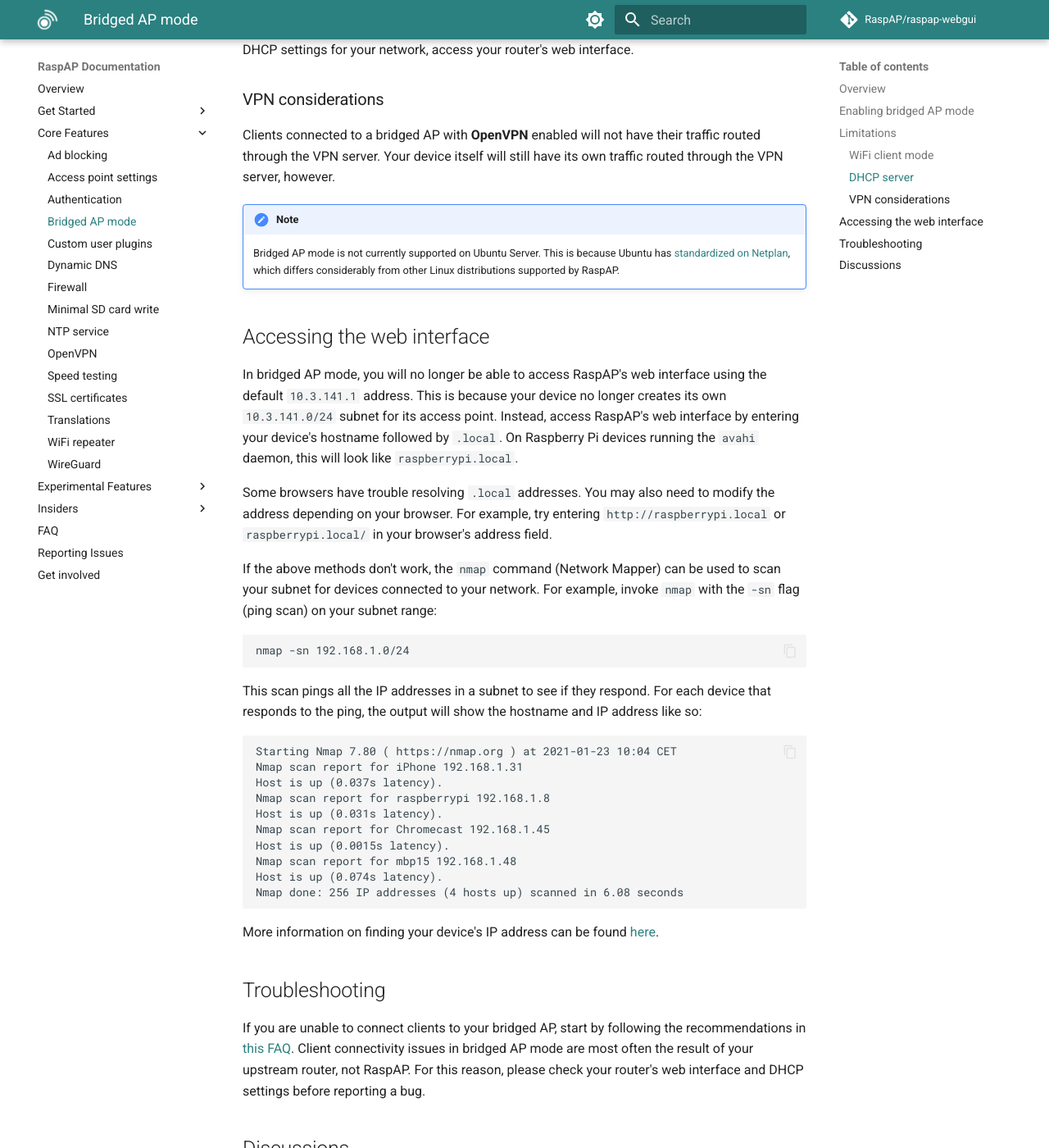
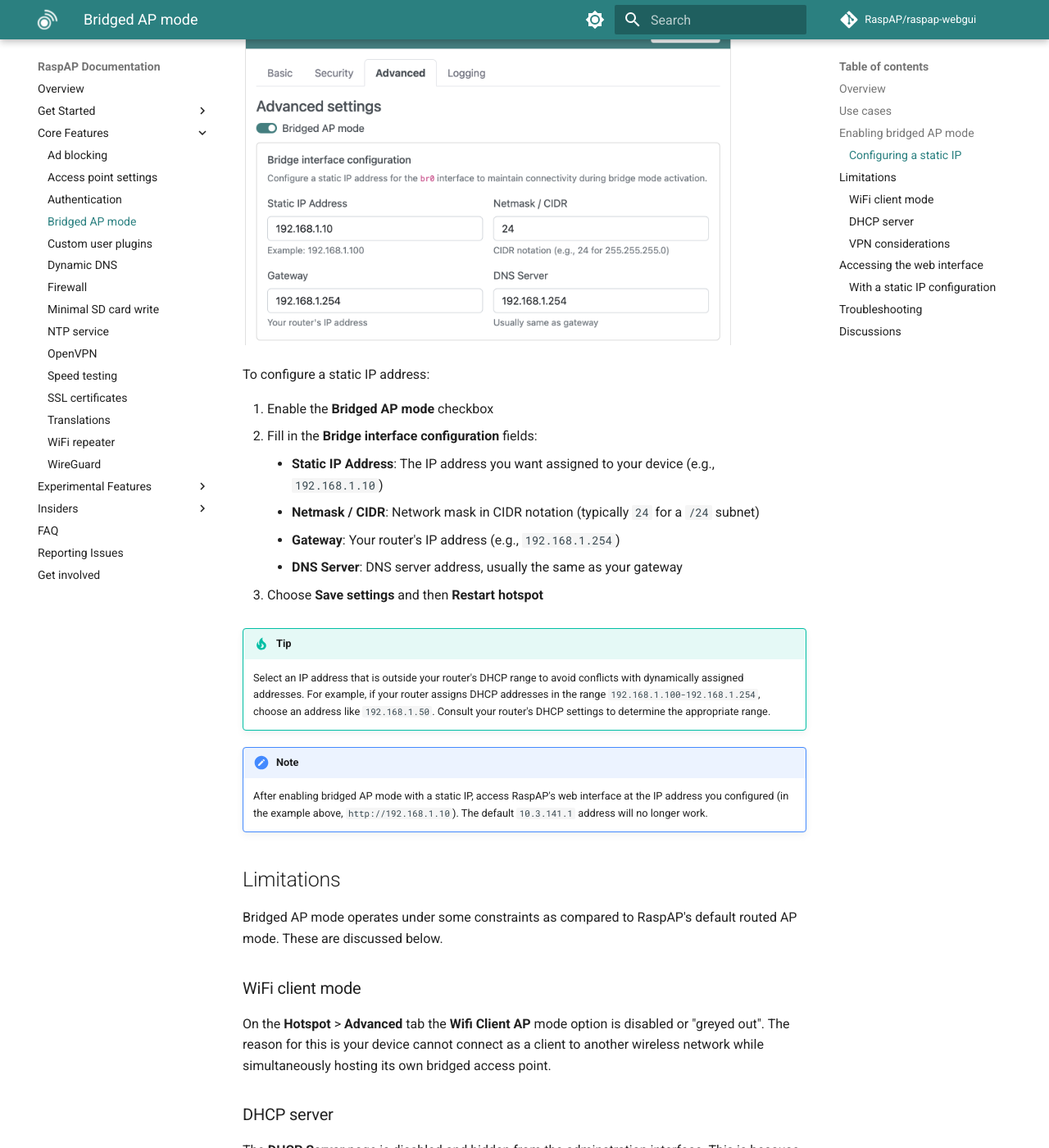
Before and after one commit to RaspAP/raspap-docs, an MkDocs documentation site: the page built from docs/features-core/bridged.md, in a window 1280 px wide and 1400 px high, scrolled down 1268 px. Shown: the whole window at 82% size. Built offline with MkDocs 1.6.1 and Material for MkDocs 9.7.7, drawn with Linux system fonts in a browser that asks for light colours; comment, search, counter and statistics services are not loaded; some of the changed text lies outside the part shown.

Commit message:
Revised bridged docs for static IP assignment

````diff
--- a/docs/features-core/bridged.md
+++ b/docs/features-core/bridged.md
@@ -4,12 +4,41 @@
 
 By default RaspAP configures a routed AP as its hotspot, where your device creates a subnet and assigns IP addresses to connected clients. If you would rather have your upstream router assign IP addresses, RaspAP lets you change the hotspot configuration to an alternative bridged AP. This is also useful if you want your device and its hotspot clients to be visible to other devices in your router's network.
 
+## Use cases
+Bridged AP mode is ideal for several scenarios where you may want to extend your existing network rather than create a separate subnet:
+
+- **Network extension**: Extend WiFi coverage in areas with weak signal by placing your device as a wireless bridge between your router and distant clients
+- **Unified network**: Keep all devices on the same subnet for simplified file sharing, printer access, and network discovery without NAT complications
+- **IoT integration**: Allow IoT devices connected to the AP to communicate directly with other devices on your main network, such as smart home hubs or network storage
+- **Guest access**: Provide wireless access to visitors while maintaining centralized DHCP management and network policies through your main router
+- **Simplified management**: Manage all network settings, port forwarding, and DHCP reservations from a single location (your upstream router) rather than configuring multiple layers of routing
+
+In bridged mode, your device acts as a transparent WiFi access point, with all connected clients appearing as if they were directly connected to your router. This eliminates double-NAT issues and simplifies network architecture at the cost of some advanced routing features available in RaspAP's default routed AP mode.
 ## Enabling bridged AP mode
-From RaspAP's **Hotspot** > **Advanced** tab, select the **Bridged AP mode** option.  Choose **Save settings** and then **Restart hotspot**.
+From RaspAP's **Hotspot** > **Advanced** tab, select the **Bridged AP mode** option. When this option is enabled, fields will appear that will allow you to configure a static IP address for the bridge interface.
 
-![](../images/bridged.png){: style="width:420px"}
+### Configuring a static IP
+When enabling bridged AP mode, it's _strongly recommended_ to configure a static IP address for your device. This prevents connectivity issues that can occur when your device requests a new IP address from the upstream router during the transition to bridged mode.
 
-At this stage, you will no longer be able to access RaspAP's web interface from the default `10.3.141.1` address. See [accessing the web interface](bridged.md#accessing-the-web-interface), below.
+![](../images/bridged.png){: style="width:600px"}
+
+To configure a static IP address:
+
+1. Enable the **Bridged AP mode** checkbox
+2. Fill in the **Bridge interface configuration** fields:
+    - **Static IP Address**: The IP address you want assigned to your device (e.g., `192.168.1.10`)
+    - **Netmask / CIDR**: Network mask in CIDR notation (typically `24` for a `/24` subnet)
+    - **Gateway**: Your router's IP address (e.g., `192.168.1.254`)
+    - **DNS Server**: DNS server address, usually the same as your gateway
+
+3. Choose **Save settings** and then **Restart hotspot**
+
+!!!tip Choosing a static IP address
+    Select an IP address that is outside your router's DHCP range to avoid conflicts with dynamically assigned addresses. For example, if your router assigns DHCP addresses in the range `192.168.1.100-192.168.1.254`, choose an address like `192.168.1.50`. Consult your router's DHCP settings to determine the appropriate range.
+
+!!!note Important
+    After enabling bridged AP mode with a static IP, access RaspAP's web interface at the IP address you configured (in the example above, `http://192.168.1.10`). The default `10.3.141.1` address will no longer work.
+
 ## Limitations
 Bridged AP mode operates under some constraints as compared to RaspAP's default routed AP mode. These are discussed below.
 
@@ -22,38 +51,10 @@
 ### VPN considerations
 Clients connected to a bridged AP with **OpenVPN** enabled will not have their traffic routed through the VPN server. Your device itself will still have its own traffic routed through the VPN server, however.
 
-!!!note Note
-    Bridged AP mode is not currently supported on Ubuntu Server. This is because Ubuntu has [standardized on Netplan](https://ubuntu.com/blog/a-declarative-approach-to-linux-networking-with-netplan), which differs considerably from other Linux distributions supported by RaspAP.
+## Accessing the web interface
 
-
-## Accessing the web interface
-In bridged AP mode, you will no longer be able to access RaspAP's web interface using the default `10.3.141.1` address. This is because your device no longer creates its own `10.3.141.0/24` subnet for its access point. Instead, access RaspAP's web interface by entering your device's hostname followed by `.local`. On Raspberry Pi devices running the `avahi` daemon, this will look like `raspberrypi.local`.
-
-Some browsers have trouble resolving `.local` addresses. You may also need to modify the address depending on your browser. For example, try entering `http://raspberrypi.local` or `raspberrypi.local/` in your browser's address field.
-
-If the above methods don't work, the `nmap` command (Network Mapper) can be used to scan your subnet for devices connected to your network. For example, invoke `nmap` with the `-sn` flag (ping scan)
-on your subnet range:
-
-```
-nmap -sn 192.168.1.0/24
-```
-
-This scan pings all the IP addresses in a subnet to see if they respond. For each device that responds to the ping, the output will show the hostname and IP address like so:
-
-```
-Starting Nmap 7.80 ( https://nmap.org ) at 2021-01-23 10:04 CET
-Nmap scan report for iPhone 192.168.1.31
-Host is up (0.037s latency).
-Nmap scan report for raspberrypi 192.168.1.8
-Host is up (0.031s latency).
-Nmap scan report for Chromecast 192.168.1.45
-Host is up (0.0015s latency).
-Nmap scan report for mbp15 192.168.1.48
-Host is up (0.074s latency).
-Nmap done: 256 IP addresses (4 hosts up) scanned in 6.08 seconds
-```
-
-More information on finding your device's IP address can be found [here](https://www.raspberrypi.org/documentation/remote-access/ip-address.md).
+### With a static IP configuration
+If you configured a static IP address for bridged mode, simply access RaspAP's web interface at that address. For example, if you configured `192.168.1.10`, navigate to `http://192.168.1.10` in your browser.
 
 ## Troubleshooting
 If you are unable to connect clients to your bridged AP, start by following the recommendations in [this FAQ](../faq.md#bridged). Client connectivity issues in bridged AP mode are most often the result of your upstream router, not RaspAP. For this reason, please check your router's web interface and DHCP settings before reporting a bug.
````
Also changed, not shown: docs/images/bridged.png.
